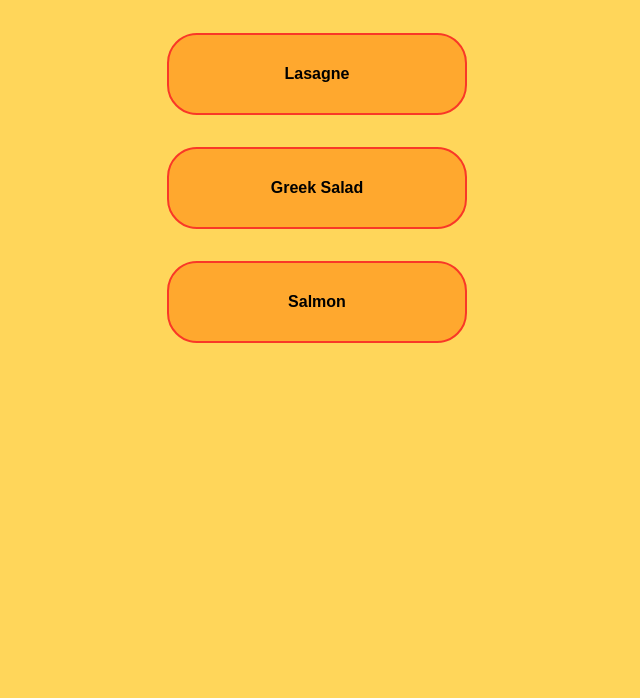
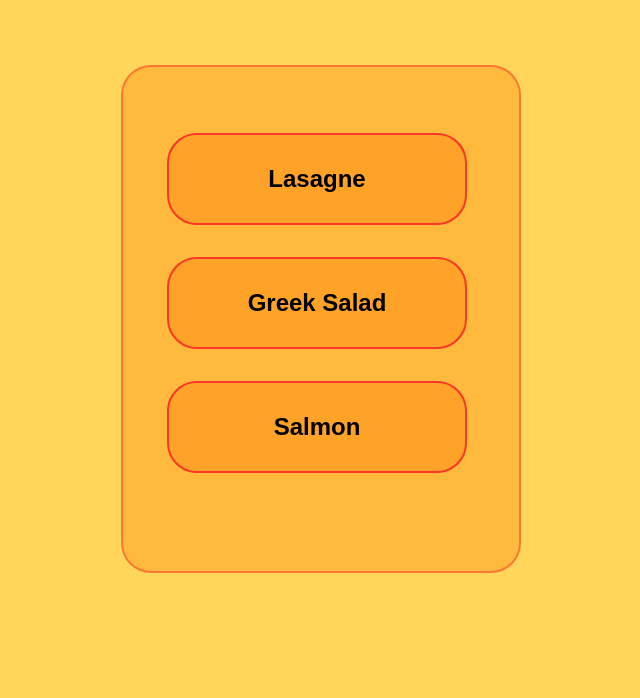
Before and after one commit to anusianne/The-Odin-Project, a plain HTML site: page odin-recipes/recipes.html in a window 1280 px wide. Shown: the part 102-800 px from the top of the page, without its empty margins (319-959 px from the left). Drawn offline with Linux system fonts and the light colour scheme.

Commit message:
added changes

```diff
--- a/odin-recipes/recipes.css
+++ b/odin-recipes/recipes.css
@@ -8,11 +8,20 @@ body {
 .container {
   display: flex;
   justify-content: center;
+  align-items: center;
+  border: 2px solid rgb(249, 56, 39, 0.5);
+  max-width: 400px;
+  margin: 0 auto;
+  margin-top: 5em;
+  padding: 50px 10px;
+  border-radius: 30px;
+  background-color: rgb(255, 157, 35, 0.5);
 }
 .mainTitle {
   text-align: center;
   color: #16c47f;
   font-size: 3rem;
+  text-shadow: 1px 1px 2px black;
 }
 img {
   display: block;
@@ -27,6 +36,7 @@ img {
   text-decoration: none;
   color: black;
   font-weight: bold;
+  font-size: 1.5rem;
 }
 .recipeItem {
   background-color: rgb(255, 157, 35, 0.8);
@@ -41,4 +51,6 @@ img {
 }
 .recipeItem:hover {
   background-color: rgb(255, 157, 35);
+  transition: transform 150ms ease-in-out;
+  transform: scale(1.2);
 }
```
